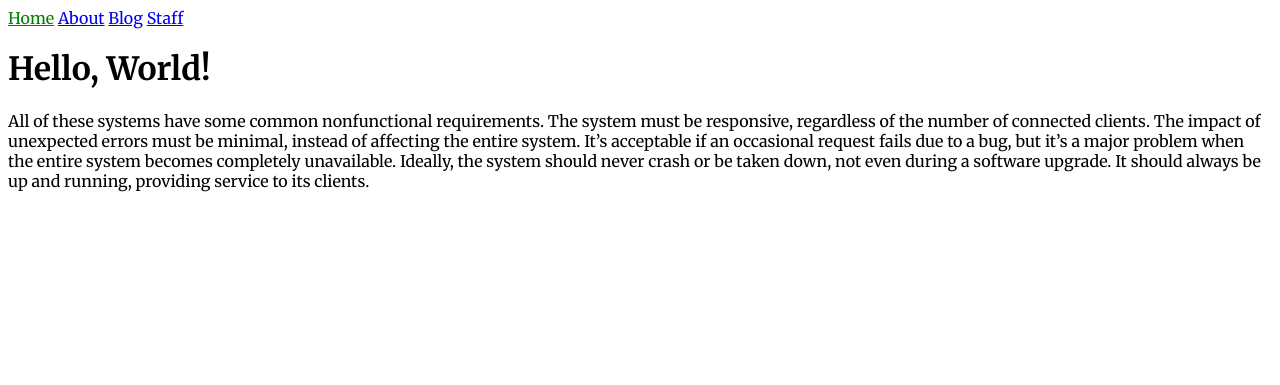
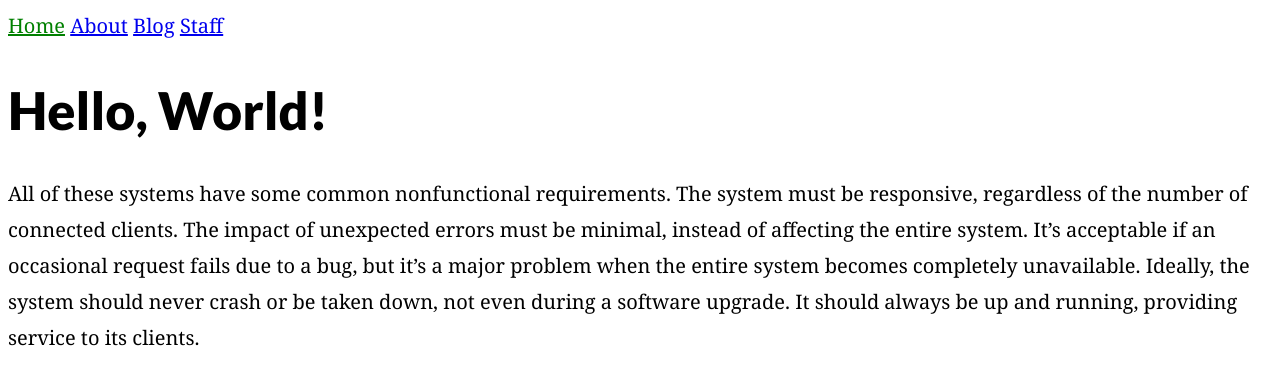
Before and after one commit to zl3in/zl3in.github.io, a Jekyll site: the page built from index.html, in a window 1280 px wide. Shown: the top 385 px of the page. Built offline with Jekyll 4.4.1, drawn with Linux system fonts in a browser that asks for light colours; some web fonts are replaced.

Commit message:
Style work-in-progress updates

```diff
--- /dev/null
+++ b/_sass/_fonts.scss
@@ -0,0 +1,7 @@
+$heading-font: Lato;
+$heading-font-stack: $heading-font, Helvetica, sans-serif;
+$heading-font-weight: 900;
+$body-font: Merriweather;
+$body-font-stack: $body-font, Georgia, serif;
+$body-font-weight: 400;
+@import url('https://fonts.googleapis.com/css2?family=#{$heading-font}:wght@#{$heading-font-weight}&family=#{body-font}:wght@#{body-font-weight}&display=swap');
--- a/_sass/main.scss
+++ b/_sass/main.scss
@@ -1,7 +1,17 @@
-@import url('https://fonts.googleapis.com/css2?family=Merriweather:ital,wght@0,300;0,400;0,700;0,900;1,300;1,400;1,700;1,900&display=swap');
+@use 'fonts';
 
 body {
-	font-family: 'Merriweather', serif;
+	font-family: fonts.$body-font-stack;
+	font-weight: fonts.$body-font-weight;
+	font-size: 1.25rem;
+	line-height: 1.8;
+
+	h1 {
+		font-family: fonts.$heading-font-stack;
+		font-weight: fonts.$heading-font-weight;
+		font-size: 3.25rem;
+		line-height: 1.2;
+	}
 }
 
 .current {
```
